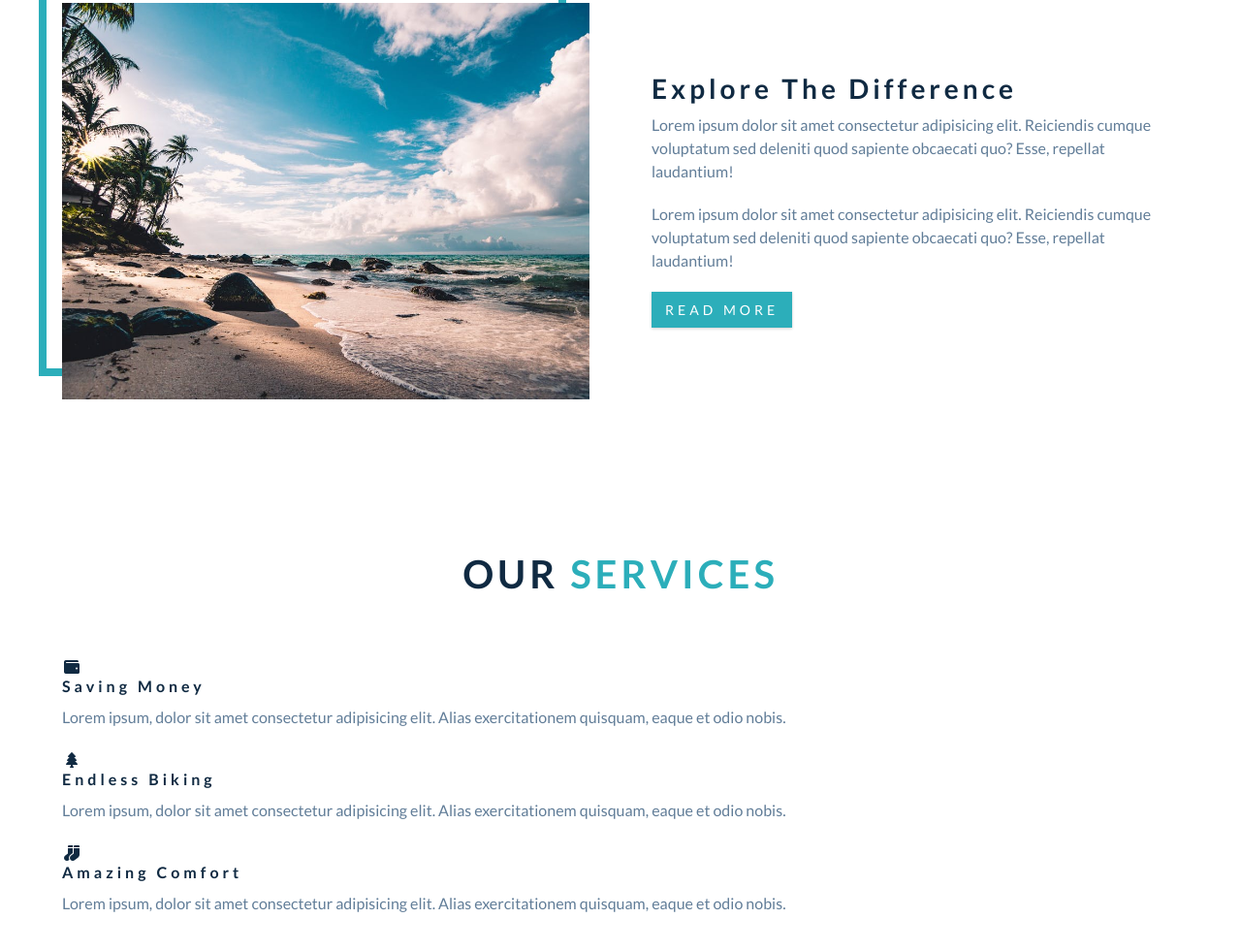
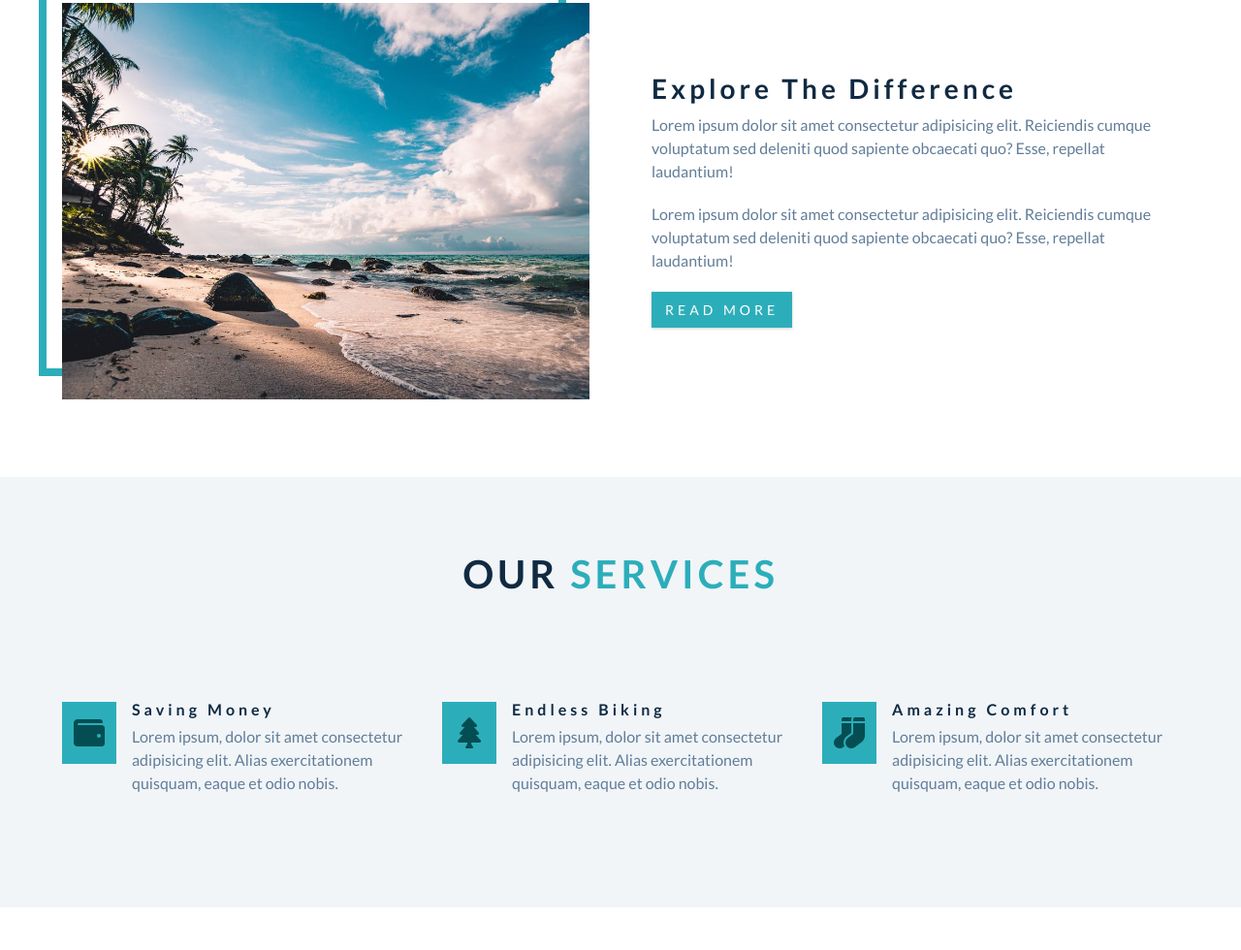
Before and after one commit to mohammedelmala/BackRoads-Tour-Company, a plain HTML site: page index.html in a window 1280 px wide. Shown: the part 981-1961 px from the top of the page at 97% size. After the commit the page ends 1917 px from the top, so only its background shows below. Drawn offline with Linux system fonts and the light colour scheme.

Commit message:
services completed

```diff
--- a/css/styles.css
+++ b/css/styles.css
@@ -301,6 +301,65 @@ Services
 ===============
 */
 
+.services {
+  background-color: var(--clr-grey-10);
+}
+
+.service {
+  text-align: center;
+  margin-top: 3rem;
+}
+
+.service-icon {
+  background-color: var(--clr-primary-5);
+  color: var(--clr-primary-1);
+  padding: 0.5rem;
+  display: inline-block;
+  font-size: 2rem;
+  margin-bottom: 1.5rem;
+}
+
+.service-text {
+  max-width: 20rem;
+  margin-left: auto;
+  margin-right: auto;
+}
+
+@media screen and (min-width: 576px) {
+  .services-center {
+    display: flex;
+    justify-content: space-between;
+    flex-wrap: wrap;
+  }
+  .service {
+    flex: 0 0 calc(50% - 1rem);
+    margin-bottom: 1rem;
+  }
+}
+
+@media screen and (min-width: 992px) {
+  .service {
+    flex: 0 0 calc(33.33% - 1rem);
+  }
+}
+
+@media screen and (min-width: 1170px) {
+  .service {
+    display: flex;
+    text-align: left;
+  }
+  .service-icon {
+    align-self: start;
+  }
+
+  .service-info {
+    padding-left: 1rem;
+  }
+  .service-title {
+    margin-bottom: 0.5rem;
+  }
+}
+
 /*
 ===============
 Featured Tours
```
